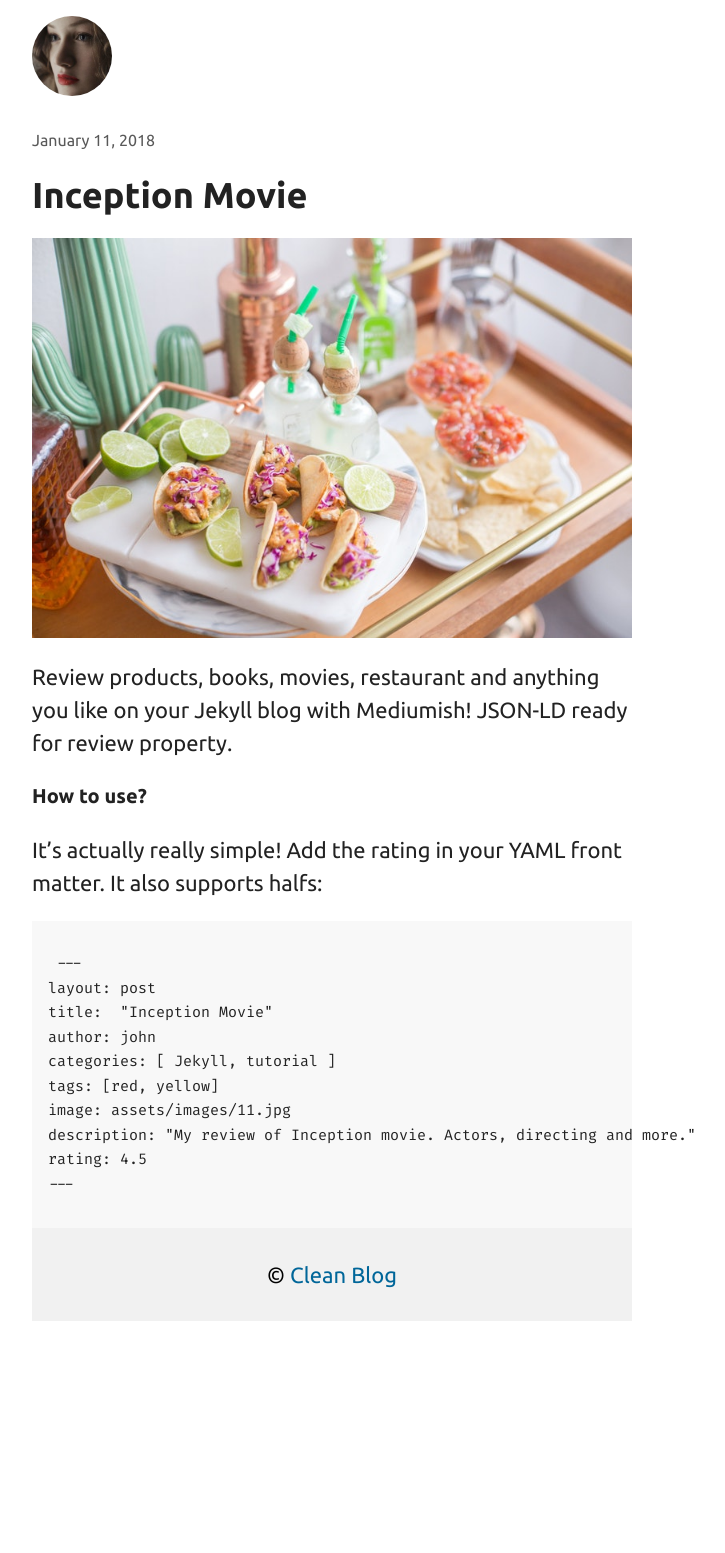
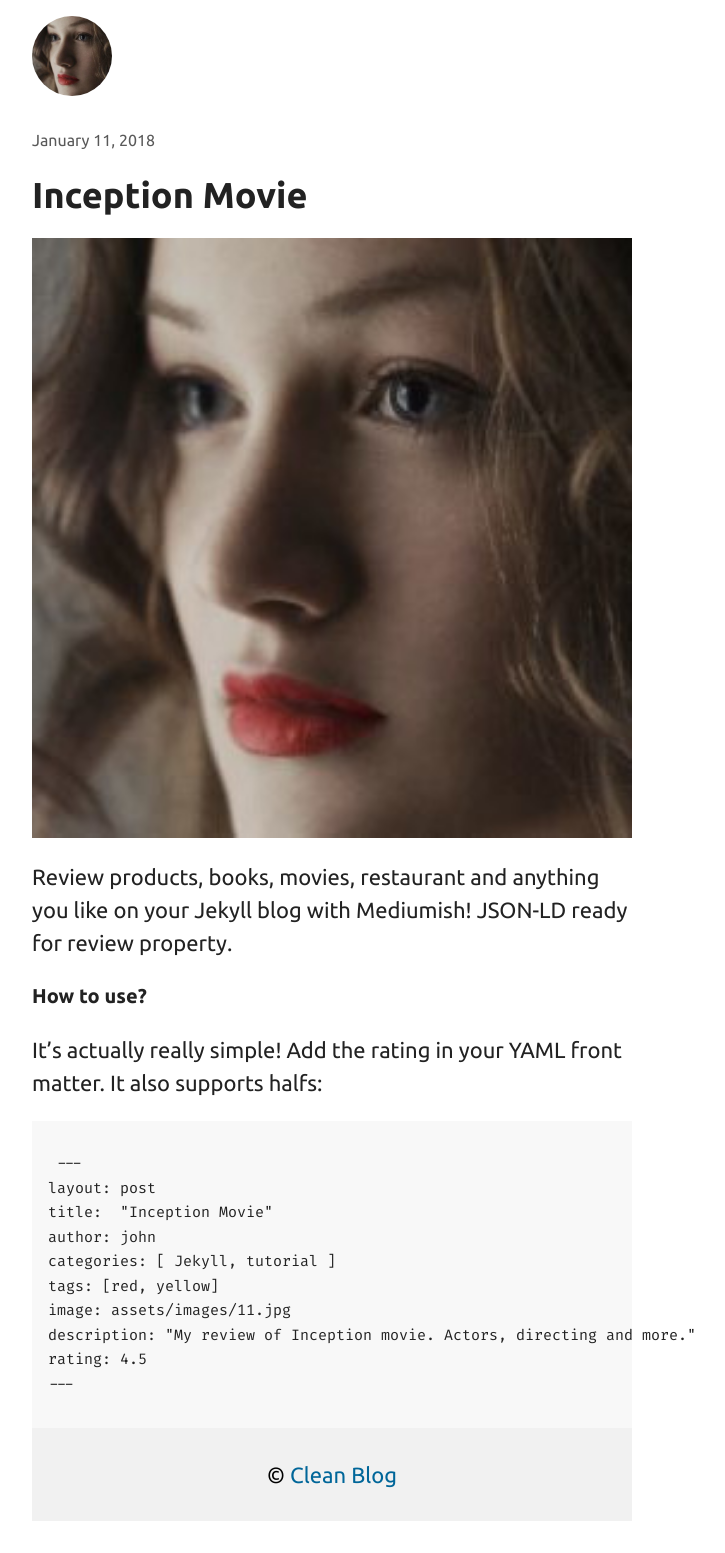
Before and after one commit to sumeetmathpati/clean-blog, a Jekyll site: the page built from _posts/2018-01-11-customer-service.md, in a window 1280 px wide. Shown: the whole page, without its empty margins (308-1033 px from the left). Built offline with Jekyll 4.4.1, drawn with Linux system fonts in a browser that asks for light colours; before the commit the page ends 1353 px from its top, so only the background shows below that.

Commit message:
added avatar link to post page

```diff
--- a/_layouts/post.html
+++ b/_layouts/post.html
@@ -4,7 +4,7 @@ layout: default
 
 <p class="post-date">{{ page.date | date: "%B %d, %Y"}}</p>
 <h1 id="">{{ page.title }}</h1>
-<img src="{{ site.baseurl }}/{{ page.image }}" alt="">
+<img src="{{ site.baseurl }}{{ site.avatar }}" alt="">
 
 <!-- Toc if any -->
 {% if page.toc %}
```
